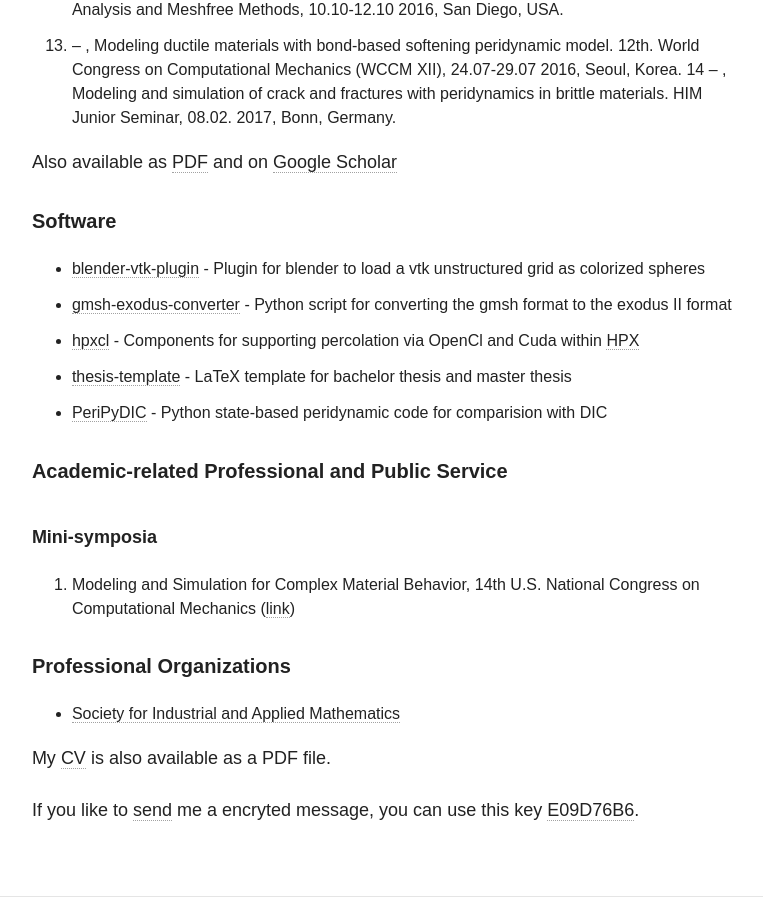
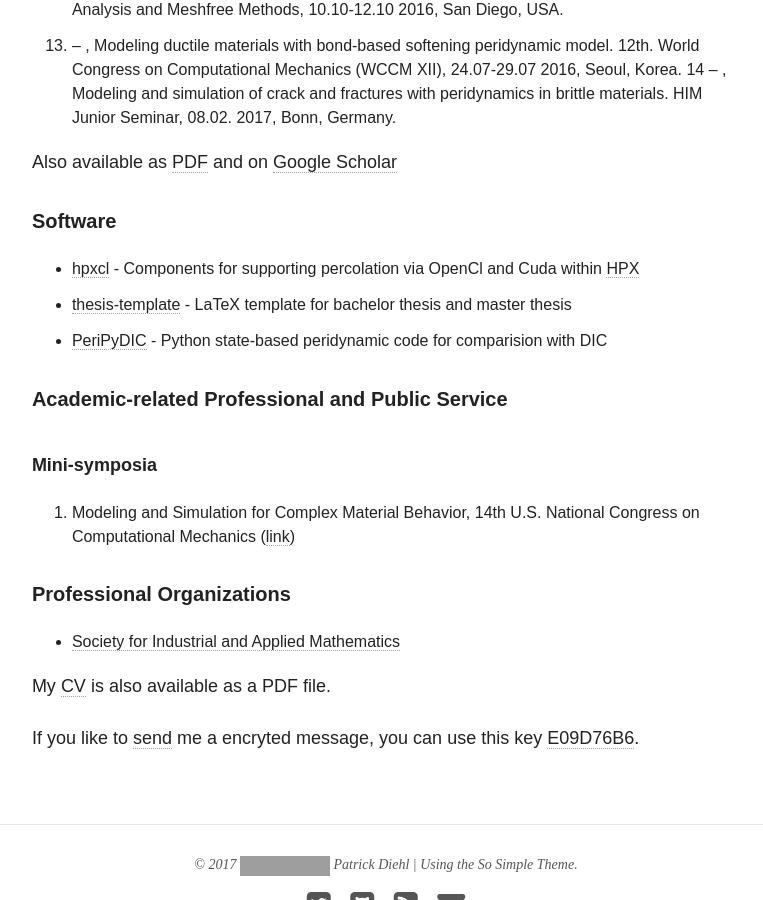
Before and after one commit to diehlpk/diehlpk.github.io, a Jekyll site: the page built from cv/index.md, in a window 1280 px wide and 900 px high, scrolled down 2883 px. Shown: the whole window, without its empty margins (254-1017 px from the left). Built offline with Jekyll 4.4.1, drawn with Linux system fonts in a browser that asks for light colours; nearby versions of some CDN libraries; grey boxes are pictures that could not be loaded.

Commit message:
Changes in the layout

```diff
--- a/cv/index.md
+++ b/cv/index.md
@@ -81,8 +81,6 @@ Korea.
 Also available as [PDF]({{ site.url }}/assets/list.pdf) and on [Google Scholar](https://scholar.google.com/citations?user=TapM4vAAAAAJ&hl=en)
 
 ##### Software
-* [blender-vtk-plugin](https://github.com/diehlpk/blender-vtk-plugin) - Plugin for blender to load  a vtk unstructured grid as colorized spheres
-* [gmsh-exodus-converter](https://github.com/diehlpk/gmsh-exodus-converter) - Python script for converting the gmsh format to  the exodus II format
 * [hpxcl](https://github.com/STEllAR-GROUP/hpxcl) - Components for supporting percolation via OpenCl and Cuda within [HPX](https://github.com/STEllAR-GROUP/hpx)
 * [thesis-template](https://github.com/diehlpk/thesis-template) - LaTeX template for bachelor thesis and master thesis
 * [PeriPyDIC](https://github.com/lm2-poly/PeriPyDIC) - Python state-based peridynamic code for comparision with DIC
```
Also changed, not shown: 4 other files.
